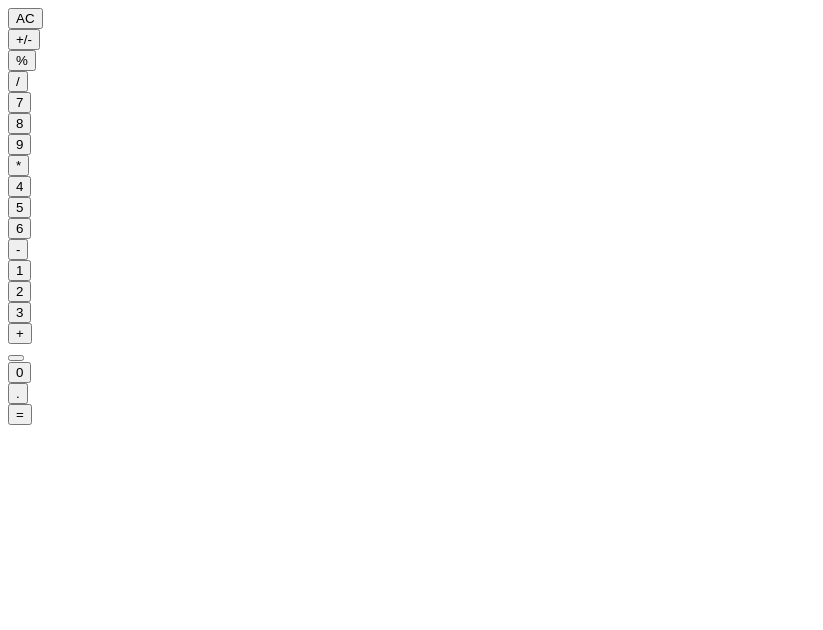
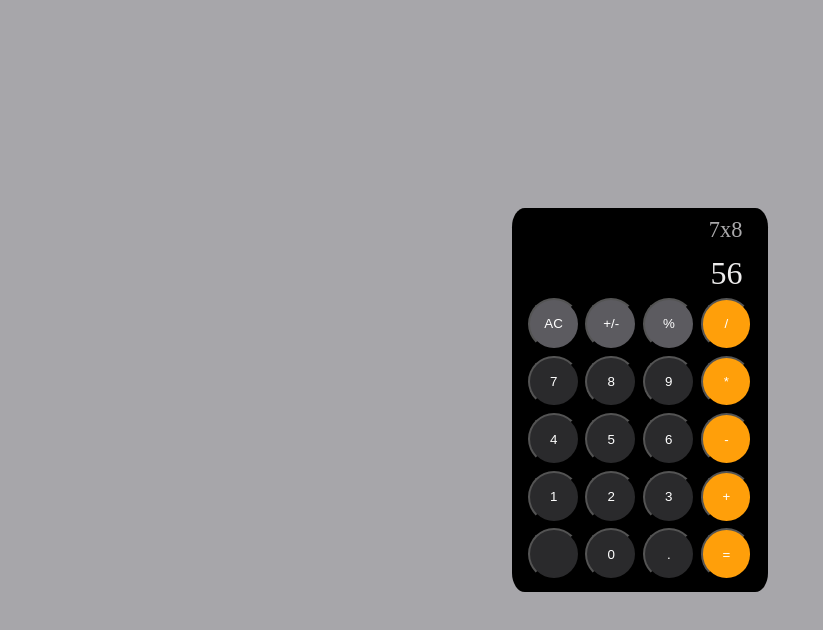
Before and after one commit to HanKu16/calculator-web, a plain HTML site: page index.html in a window 1280 px wide. Shown: the whole page, without its empty margins (0-823 px from the left). Drawn offline with Linux system fonts and the light colour scheme.

Commit message:
feat: Change content implement styling.

```diff
--- a/index.html
+++ b/index.html
@@ -1,78 +1,37 @@
 <!DOCTYPE html>
 <html>
   <head>
+    <link rel="stylesheet" href="./styles.css">
   </head>
   <body>
     <div class="calculator">
-      <div class="calulator-display">
-        <div class="calculations-input-display">
-
-        </div>
-        <div class="calculations-output-display">
-
-        </div>
+      <div class="input-display">
+        7x8
       </div>
-      <div class="calculator-buttons">
-        <div class="general-button">
-          <button>AC</button>
-        </div>
-        <div class="general-button">
-          <button>+/-</button>
-        </div>
-        <div class="general-button">
-          <button>%</button>
-        </div>
-        <div class="arithmetic-button">
-          <button>/</button>
-        </div>
-        <div class="number-button">
-          <button>7</button>
-        </div>
-        <div class="number-button">
-          <button>8</button>
-        </div>
-        <div class="number-button">
-          <button>9</button>
-        </div>
-        <div class="arithmetic-button">
-          <button>*</button>
-        </div>
-        <div class="number-button">
-          <button>4</button>
-        </div>
-        <div class="number-button">
-          <button>5</button>
-        </div>
-        <div class="number-button">
-           <button>6</button>
-        </div>
-        <div class="arithmetic-button">
-          <button>-</button>
-        </div>
-        <div class="number-button">
-          <button>1</button>
-        </div>
-        <div class="number-button">
-          <button>2</button>
-        </div>
-        <div class="number-button">
-          <button>3</button>
-        </div>
-        <div class="arithmetic-button">
-          <button>+</button>
-        </div>
-        <div class="number-button">
-          <button></button>
-        </div>
-        <div class="number-button">
-          <button>0</button>
-        </div>
-        <div class="number-button">
-          <button>.</button>
-        </div>
-        <div class="arithmetic-button">
-          <button>=</button>
-        </div>
+      <div class="output-display">
+        56
+      </div>
+      <div class="input-buttons">
+        <button class="general-button" data-operation="AC">AC</button>
+        <button class="general-button">+/-</button>
+        <button class="general-button">%</button>
+        <button class="arithmetic-button" data-operation="/">/</button>
+        <button class="number-button" data-number="7">7</button>
+        <button class="number-button" data-number="8">8</button>
+        <button class="number-button" data-number="9">9</button>
+        <button class="arithmetic-button" data-operation="*">*</button>
+        <button class="number-button" data-number="4">4</button>
+        <button class="number-button" data-number="5">5</button>
+        <button class="number-button" data-number="6">6</button>
+        <button class="arithmetic-button" data-operation="-">-</button>
+        <button class="number-button" data-number="1">1</button>
+        <button class="number-button" data-number="2">2</button>
+        <button class="number-button" data-number="3">3</button>
+        <button class="arithmetic-button" data-operation="+">+</button>
+        <button class="number-button"></button>
+        <button class="number-button" data-number="0">0</button>
+        <button class="number-button" data-number=".">.</button>
+        <button class="arithmetic-button" data-operation="=">=</button>
       </div>
     </div>
   </body>
--- /dev/null
+++ b/styles.css
@@ -0,0 +1,85 @@
+html, body {
+  height: 100vh;
+  margin: 0;
+}
+
+body {
+  display: flex;
+  flex-direction: column;
+  justify-content: center;
+  align-items: center;
+  background-color: #a7a6aa;
+}
+
+.calculator {
+  background-color: #000000;
+  display: flex;
+  flex-direction: column;
+  align-items: center;
+  width: 20%;
+  aspect-ratio: 1 / 1.5;
+  border-radius: 5%;
+}
+
+.input-display, .output-display {
+  display: flex;
+  justify-content: flex-end;
+  align-items: center;
+  padding-right: 5%;
+}
+
+.input-display {
+  width: 85%;
+  aspect-ratio: 1 / 0.2;
+  color: #aaa9ab;
+  /* background-color: blue; */
+  font: 1.4rem "Fira Sans";
+}
+
+.output-display {
+  width: 85%;
+  aspect-ratio: 1 / 0.2;
+  /* background-color: red; */
+  color: rgb(237, 236, 236);
+  font: 2rem "Fira Sans";
+}
+
+.input-buttons {
+  display: grid;
+  width: 90%;
+  grid-template-columns: 1fr 1fr 1fr 1fr;
+  aspect-ratio: 1 / 1.25;
+}
+
+.general-button, .arithmetic-button, .number-button {
+  color: white;
+  width: 90%;
+  aspect-ratio: 1 / 1;
+  border-radius: 50%;
+  margin: 5%;
+  transition: background-color 0.1s ease-in;
+}
+
+.general-button {
+  background-color: #5C5B60;
+}
+
+.general-button:hover {
+  background-color: #7e7d82;
+}
+
+.arithmetic-button {
+  background-color: #FF9F0A;
+}
+
+.arithmetic-button:hover {
+  background-color: #fbb245;
+}
+
+.number-button {
+  background-color: #2A2A2C;
+}
+
+.number-button:hover {
+  background-color: #4f4f51;
+}
```
